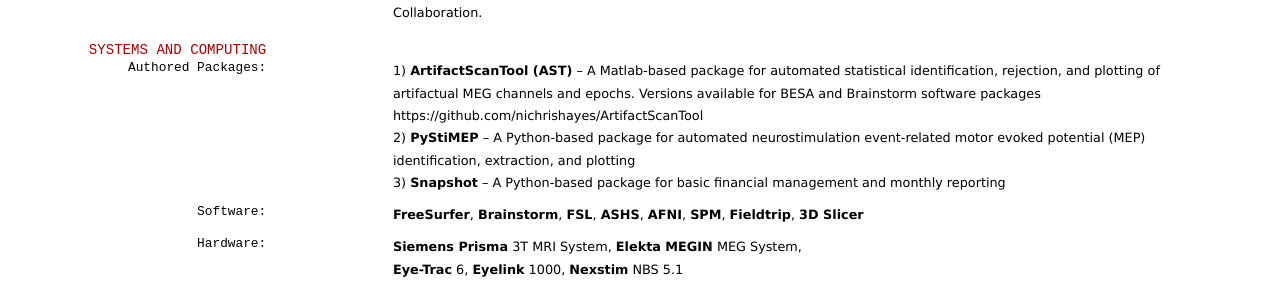
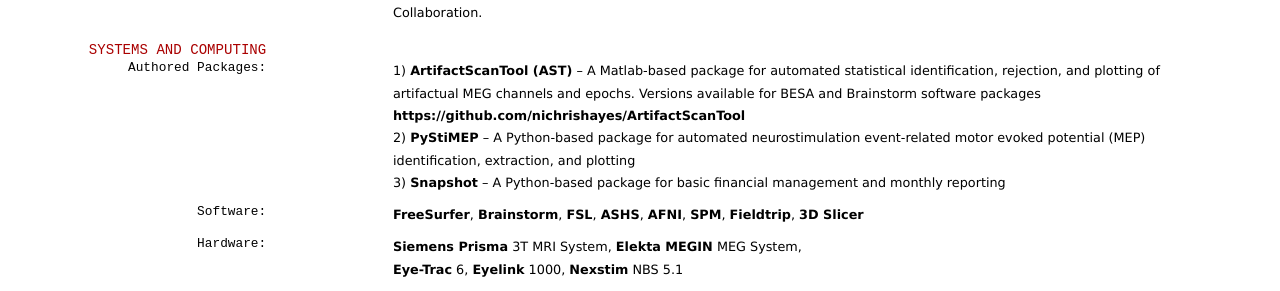
Before and after one commit to nichrishayes/cv, a Jekyll site: the page built from index.md, in a window 1280 px wide. Shown: the part 2680-2971 px from the top of the page. Built offline with Jekyll 4.4.1, drawn with Linux system fonts in a browser that asks for light colours.

Commit message:
ast git link bolded

```diff
--- a/index.md
+++ b/index.md
@@ -180,7 +180,7 @@ __Christopher-Hayes, N. J.__. Neuroimaging and Neurostimulation in Alzheimer’s
 ### Authored Packages:
 1) __ArtifactScanTool (AST)__ – A Matlab-based package for automated statistical identification, rejection, and plotting of artifactual MEG channels and epochs. Versions available for BESA and Brainstorm software packages
 
-https://github.com/nichrishayes/ArtifactScanTool
+__https://github.com/nichrishayes/ArtifactScanTool__
 <br>
 
 2) __PyStiMEP__ – A Python-based package for automated neurostimulation event-related motor evoked potential (MEP) identification, extraction, and plotting
```
